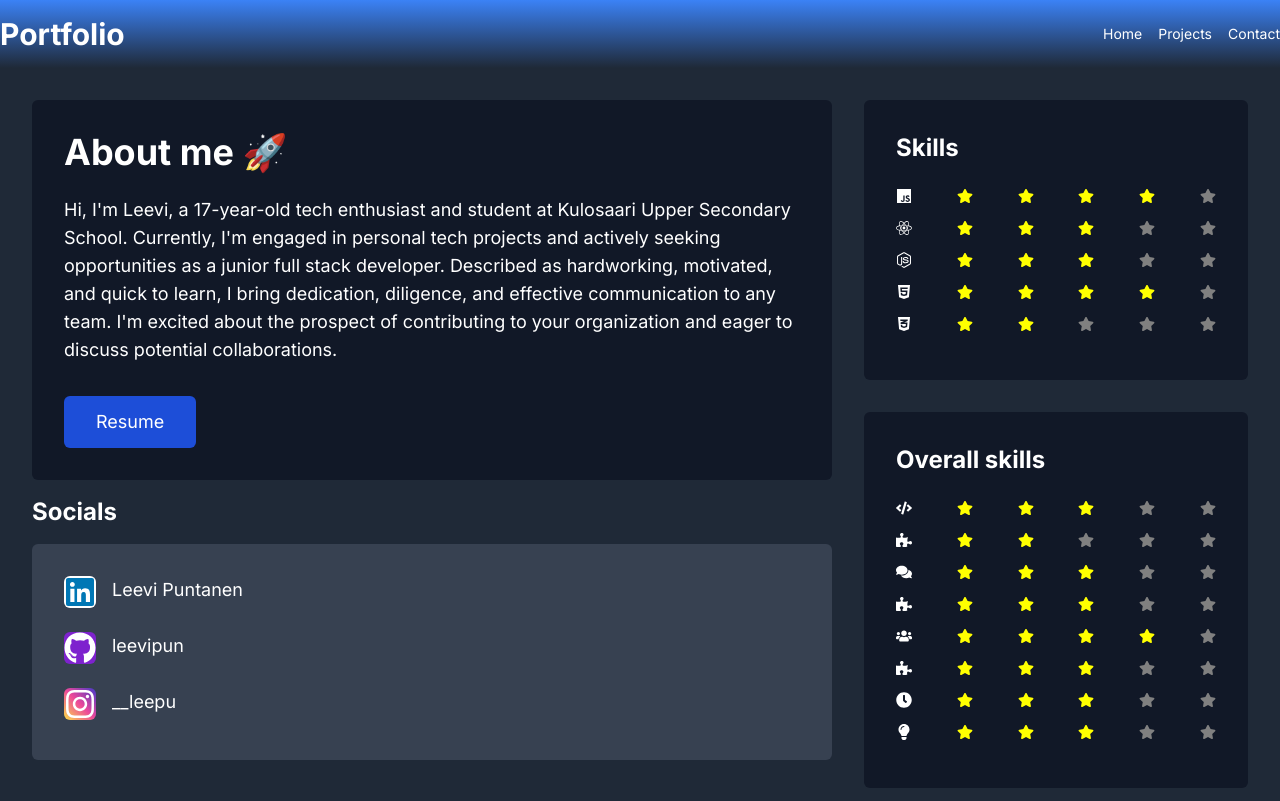
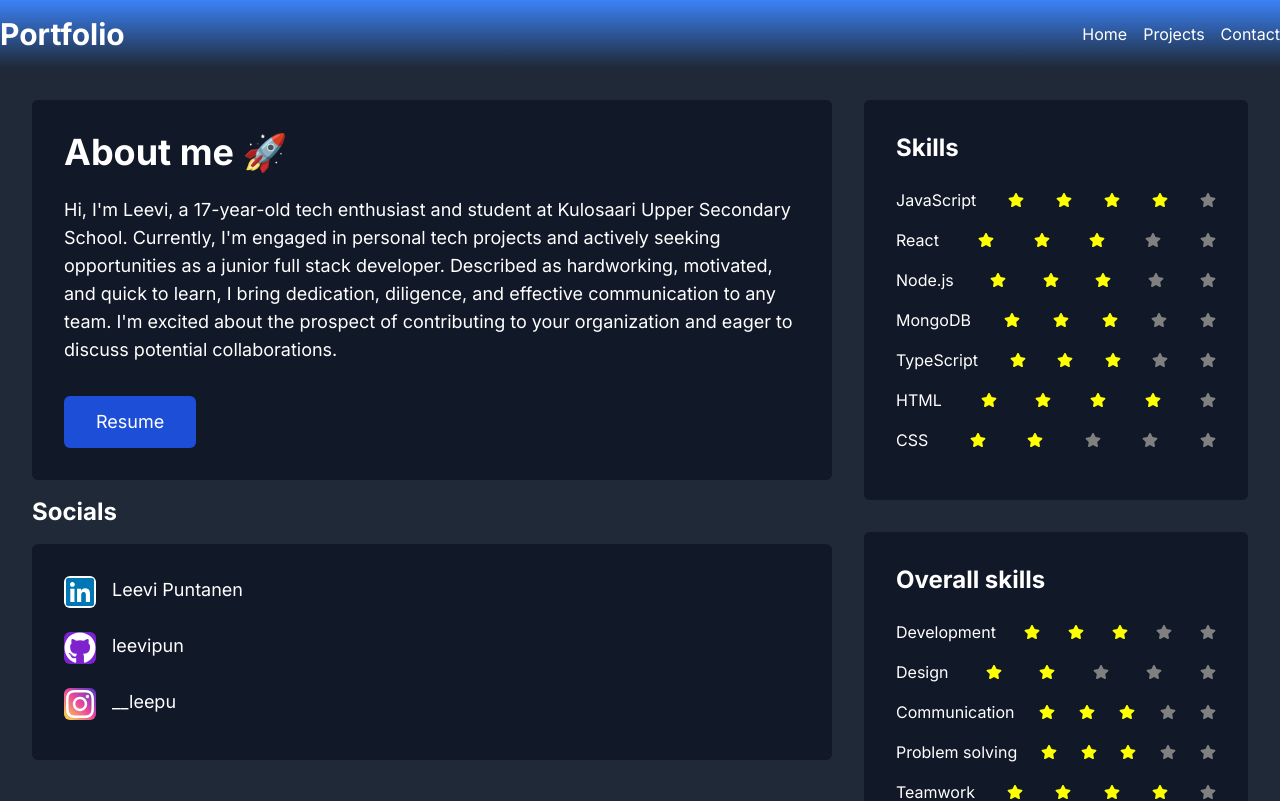
Before and after one commit to leevipun/Portfolio, a Next.js app in the folder portfolio/: page / in a window 1280 px wide. Shown: the top 801 px of the page. Built offline with nearby package versions, Linux system fonts and the light colour scheme.

Commit message:
minor fix

```diff
--- a/portfolio/app/api/project/route.ts
+++ b/portfolio/app/api/project/route.ts
@@ -1,9 +1,9 @@
 import connect from '@/app/utils/connection.ts';
-import {NextResponse} from 'next/server';
+import { NextResponse } from 'next/server';
 import Project from '@/app/models/projectModel';
 
 export const POST = async (req: any) => {
-  const {title, description, instagram, github, website, stack} =
+  const { title, description, instagram, github, website, stack } =
     await req.json();
 
   console.log(title, description, instagram, github, website, stack);
@@ -23,9 +23,9 @@ export const POST = async (req: any) => {
   try {
     await newProject.save();
     console.log('Project saved');
-    return new NextResponse('Project created', {status: 201});
+    return new NextResponse('Project created', { status: 201 });
   } catch (err) {
-    return new NextResponse('Project creation failed', {status: 500});
+    return new NextResponse('Project creation failed', { status: 500 });
   }
 };
 
@@ -34,8 +34,10 @@ export const GET = async () => {
   try {
     const projects = await Project.find({});
     console.log('Projects fetched');
-    return new NextResponse(JSON.stringify(projects), {status: 200});
+    return new NextResponse(JSON.stringify(projects), { status: 200 });
   } catch (err) {
-    return new NextResponse('Project fetching failed', {status: 500});
+    return new NextResponse(JSON.stringify('Project fetching failed'), {
+      status: 500,
+    });
   }
 };
--- a/portfolio/app/components/infobox.tsx
+++ b/portfolio/app/components/infobox.tsx
@@ -25,29 +25,30 @@ type FieldType = {
 };
 
 interface SkillListItems {
-  icon: JSX.Element;
   name: string;
   stars: number;
 }
 
 export const InfoBox: React.FC = () => {
   const skillList: SkillListItems[] = [
-    { icon: <FaJs />, name: 'JavaScript', stars: 4 },
-    { icon: <FaReact />, name: 'React', stars: 3 },
-    { icon: <FaNodeJs />, name: 'Node.js', stars: 3 },
-    { icon: <FaHtml5 />, name: 'HTML', stars: 4 },
-    { icon: <FaCss3Alt />, name: 'CSS', stars: 2 },
+    { name: 'JavaScript', stars: 4 },
+    { name: 'React', stars: 3 },
+    { name: 'Node.js', stars: 3 },
+    { name: 'MongoDB', stars: 3 },
+    { name: 'TypeScript', stars: 3 },
+    { name: 'HTML', stars: 4 },
+    { name: 'CSS', stars: 2 },
   ];
 
   const overAllSkills: SkillListItems[] = [
-    { icon: <FaCode />, name: 'Development', stars: 3 },
-    { icon: <FaPuzzlePiece />, name: 'Design', stars: 2 },
-    { icon: <FaComments />, name: 'Communication', stars: 3 },
-    { icon: <FaPuzzlePiece />, name: 'Problem solving', stars: 3 },
-    { icon: <FaUsers />, name: 'Teamwork', stars: 4 },
-    { icon: <FaPuzzlePiece />, name: 'Leadership', stars: 3 },
-    { icon: <FaClock />, name: 'Time management', stars: 3 },
-    { icon: <FaLightbulb />, name: 'Creativity', stars: 3 },
+    { name: 'Development', stars: 3 },
+    { name: 'Design', stars: 2 },
+    { name: 'Communication', stars: 3 },
+    { name: 'Problem solving', stars: 3 },
+    { name: 'Teamwork', stars: 4 },
+    { name: 'Leadership', stars: 3 },
+    { name: 'Time management', stars: 3 },
+    { name: 'Creativity', stars: 3 },
   ];
 
   const renderStars = (stars: number) => {
@@ -105,7 +106,7 @@ export const InfoBox: React.FC = () => {
                   key={index}
                   className='flex items-center justify-between mb-4'
                 >
-                  {React.cloneElement(skill.icon, { title: skill.name })}
+                  <span className='skill-name'>{skill.name}</span>
                   {renderStars(skill.stars)}
                 </li>
               ))}
@@ -119,7 +120,7 @@ export const InfoBox: React.FC = () => {
                   key={index}
                   className='flex items-center justify-between mb-4'
                 >
-                  {React.cloneElement(skill.icon, { title: skill.name })}
+                  <span className='skill-name'>{skill.name}</span>
                   {renderStars(skill.stars)}
                 </li>
               ))}
--- a/portfolio/app/components/navigation.tsx
+++ b/portfolio/app/components/navigation.tsx
@@ -1,8 +1,19 @@
+'use client';
+
+import React, { useState } from 'react';
+
 const NavigationBar = () => {
+  const [isMenuOpen, setIsMenuOpen] = useState(false);
+
+  const toggleMenu = () => {
+    setIsMenuOpen(!isMenuOpen);
+  };
+
   return (
     <nav className='bg-gradient-to-b from-blue-500 to-gray-800 py-4'>
-      <div className='container mx-auto px-4 lg:px-0 flex items-center justify-between'>
-        <div className='flex items-center flex-shrink-0 text-white mr-6'>
+      <div className='container mx-auto px-4 lg:px-0'>
+        <div className='flex items-center justify-between'>
+          <div className='flex items-center flex-shrink-0 text-white'>
             <a
               href='/'
               className='font-bold text-xl lg:text-3xl hover:text-gray-200'
@@ -14,6 +25,7 @@ const NavigationBar = () => {
             <button
               className='flex items-center px-3 py-2 border rounded text-gray-200 border-gray-200 hover:text-white hover:border-white'
               aria-label='Toggle Menu'
+              onClick={toggleMenu}
             >
               <svg
                 className='h-4 w-4 fill-current'
@@ -24,23 +36,36 @@ const NavigationBar = () => {
               </svg>
             </button>
           </div>
-        <div className='w-full lg:flex lg:items-center lg:w-auto'>
-          <div className='text-sm lg:flex-grow'>
-            <a
-              href='/'
-              className='block mt-4 lg:inline-block lg:mt-0 text-white mr-4 hover:text-gray-200'
+          <div className='hidden lg:flex lg:items-center lg:space-x-4'>
+            <a href='/' className='text-white hover:text-gray-200'>
+              Home
+            </a>
+            <a href='/projects' className='text-white hover:text-gray-200'>
+              Projects
+            </a>
+            <a href='/contact' className='text-white hover:text-gray-200'>
+              Contact
+            </a>
+          </div>
+        </div>
+        <div
+          className={`lg:hidden transition-all duration-300 ease-in-out transform ${
+            isMenuOpen ? 'max-h-screen opacity-100' : 'max-h-0 opacity-0'
+          } overflow-hidden`}
         >
+          <div className='flex flex-col mt-4'>
+            <a href='/' className='block mt-4 text-white hover:text-gray-200'>
               Home
             </a>
             <a
               href='/projects'
-              className='block mt-4 lg:inline-block lg:mt-0 text-white mr-4 hover:text-gray-200'
+              className='block mt-4 text-white hover:text-gray-200'
             >
               Projects
             </a>
             <a
               href='/contact'
-              className='block mt-4 lg:inline-block lg:mt-0 text-white hover:text-gray-200'
+              className='block mt-4 text-white hover:text-gray-200'
             >
               Contact
             </a>
--- a/portfolio/app/components/socials.tsx
+++ b/portfolio/app/components/socials.tsx
@@ -1,5 +1,5 @@
 import React from 'react';
-import {FaGithub, FaInstagram, FaLinkedin} from 'react-icons/fa';
+import { FaGithub, FaInstagram, FaLinkedin } from 'react-icons/fa';
 
 export const Socials: React.FC = () => {
   const handleRedirectToLinkedIn = () => {
@@ -16,7 +16,7 @@ export const Socials: React.FC = () => {
   return (
     <div className='mb-4'>
       <h2 className='text-2xl font-bold mb-4 mt-4'>Socials </h2>
-      <div className='bg-gray-700 p-6 rounded-md'>
+      <div className='bg-gray-900 p-6 rounded-md'>
         <div
           className='flex mb-2 hover:cursor-pointer hover:bg-gray-600 rounded-md mb-2 p-2'
           onClick={handleRedirectToLinkedIn}
--- a/portfolio/app/projects/page.tsx
+++ b/portfolio/app/projects/page.tsx
@@ -1,12 +1,44 @@
+import { revalidatePath } from 'next/cache';
 import NavigationBar from '../components/navigation';
 import { ProjectsDisplay } from '../components/Projects';
 import { checkEnviorment } from '../utils/email';
 
 export default async function Page() {
-  const response = await fetch(checkEnviorment().concat('/api/project'), {
-    method: 'GET',
-  });
-  const projects: any = await response.json();
+  const projects = [
+    {
+      _id: '65ac2f7941bb07508ea182ba',
+      title: 'Portfolio',
+      description:
+        'My personal portfolio website built with Next.js and Tailwind CSS.',
+      github: 'https://github.com/leevipun/Portfolio',
+      instagram: '-',
+      website: 'https://portfolio-neon-kappa-94.vercel.app/',
+      stack: 'Next.js and MongoDB',
+      __v: 0,
+    },
+    {
+      _id: '65ac2fab41bb07508ea182bc',
+      title: 'Habit Tracker',
+      description:
+        'Creating an advanced Habit Tracker using Next.js, TypeScript, and Ant Design, blending tech passion with a dedication to positive habits. A transformative self-improvement project.',
+      github: 'https://github.com/leevipun/Habbit-Tracker',
+      instagram: '-',
+      website: 'https://habbit-tracker-lyart.vercel.app/',
+      stack: 'Next.js And MongoDB',
+      __v: 0,
+    },
+    {
+      _id: '65ac2fe341bb07508ea182be',
+      title: 'E-commarance website',
+      description:
+        'Creating a C2C website for my university course using React and Express. Learning payment integration, database management, and web maintenance. Not aiming for production readiness, but gaining valuable insights into web development intricacies. Exciting learning experience with uncertain but promising outcomes.',
+      github: 'https://github.com/leevipun/Courseproject',
+      instagram: 'https://www.instagram.com/p/C1aUZomIOyn/',
+      website: 'https://courseproject-ten.vercel.app/',
+      stack: 'React.js, Express.js MongoDB and CSS',
+      __v: 0,
+    },
+  ];
   return (
     <div>
       <NavigationBar />
```
Lines whose indentation alone changed are shown as unchanged.
